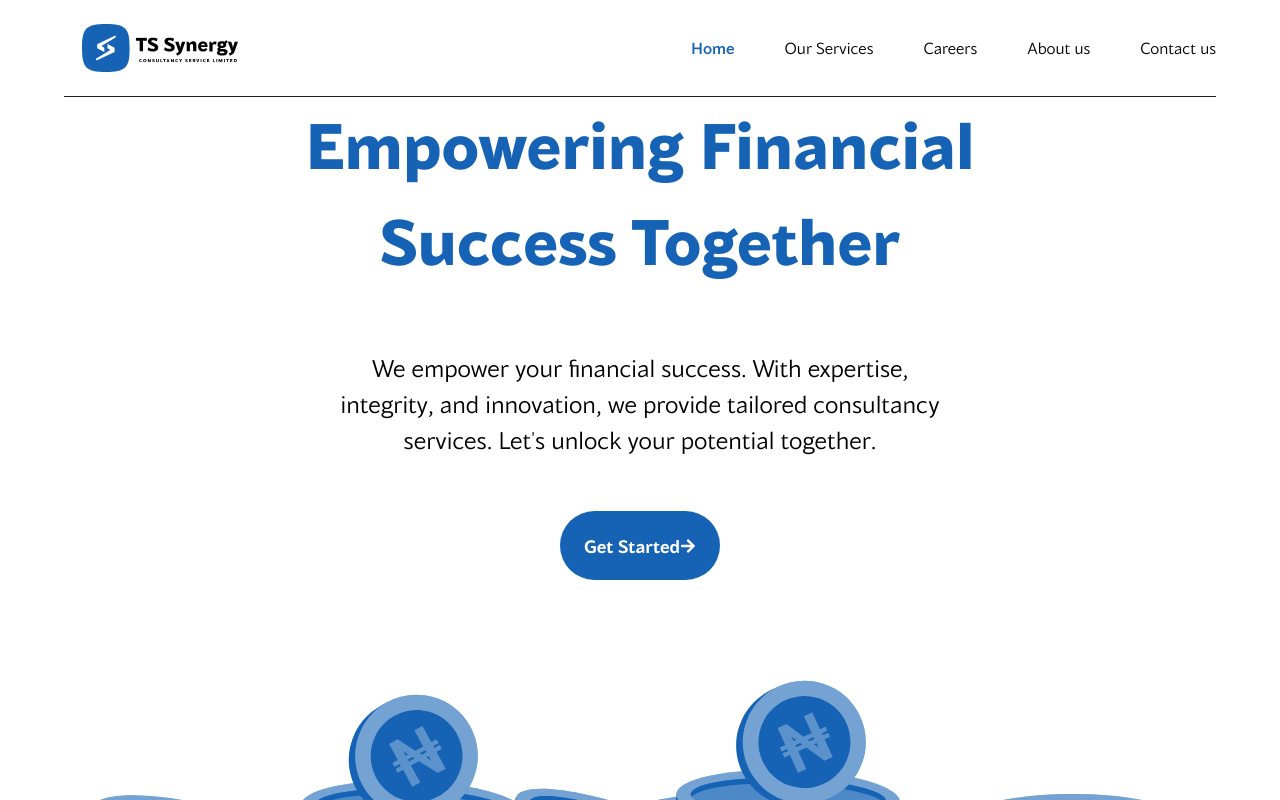
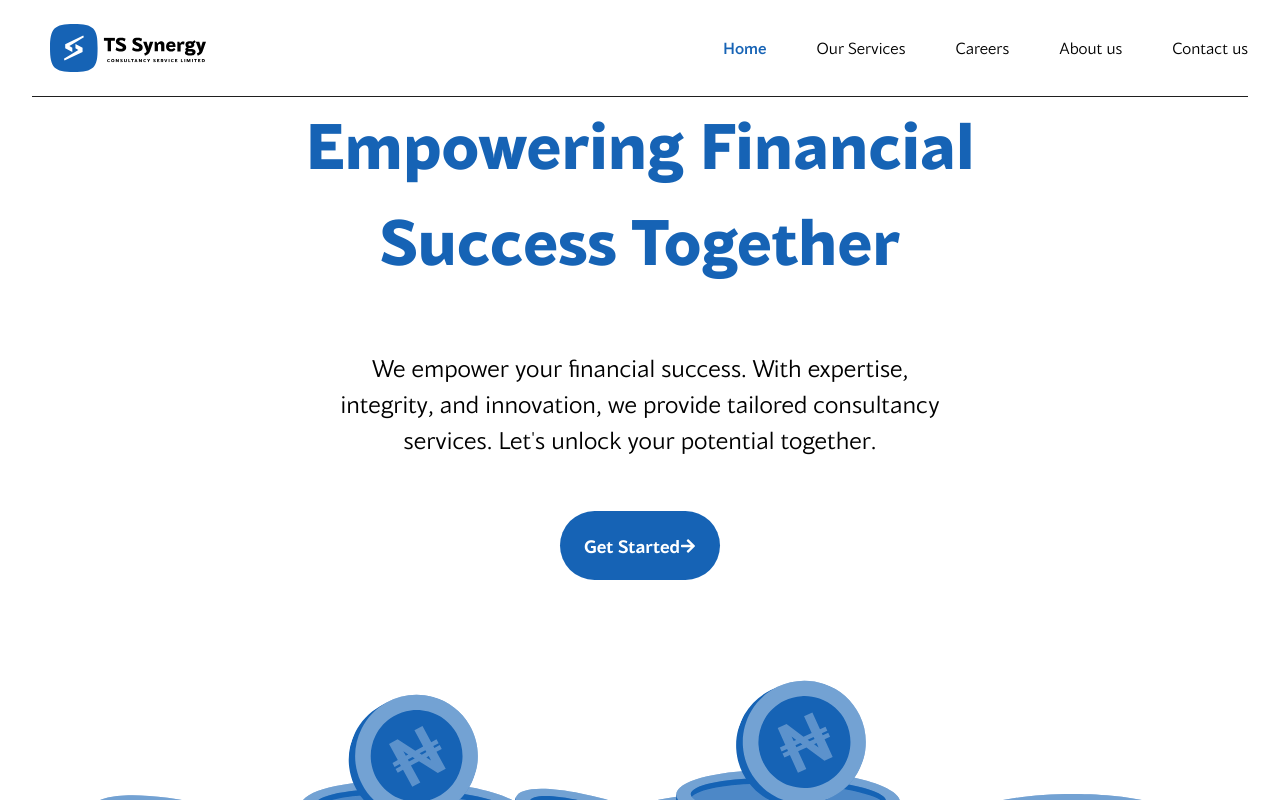
Before and after one commit to ayowayne123/ts-synergy, a Next.js app: page / in a window 1280 px wide. Shown: the top 800 px of the page. Built offline with nearby package versions, Linux system fonts and the light colour scheme.

Commit message:
Fix: Reduced custom- default padding in Tw

```diff
--- a/app/hero.jsx
+++ b/app/hero.jsx
@@ -9,7 +9,7 @@ import Image from "next/image";
 function Hero() {
   return (
     <div className="  flex flex-col jusify-between font-light">
-    <div className="container font-light flex flex-col flex-grow justify-between pb-4 gap-3 h-[calc(100dvh_-_300px)] min-h-[450px]">
+    <div className="container font-light flex flex-col flex-grow justify-between pb-4 gap-3 h-[calc(100dvh_-_300px)] min-h-[420px]">
         <h1 className="text-synergyBlue font-bold w-[900px]
          text-[64px] flex mx-auto text-center px-2 ">Empowering Financial Success Together</h1>
          <span className="max-w-[600px] flex mx-auto text-center text-2xl leading-9 mt-2">
--- a/tailwind.config.js
+++ b/tailwind.config.js
@@ -9,10 +9,10 @@ module.exports = {
     container: {
       center: true,
       padding: {
-        DEFAULT: "2rem",
-        sm: "2rem",
-        lg: "2rem",
-        xl: "4rem",
+        DEFAULT: "1rem",
+        sm: "1rem",
+        lg: "1rem",
+        xl: "2rem",
       },
     },
     extend: {
```
